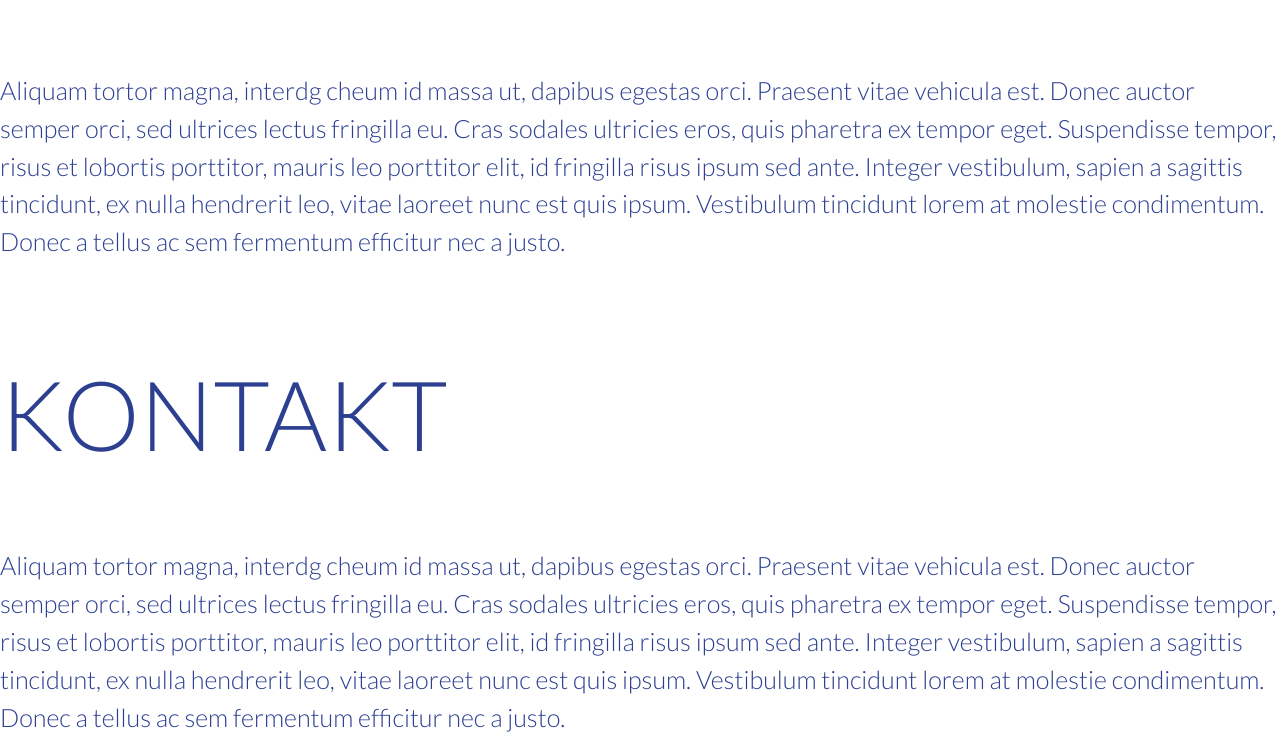
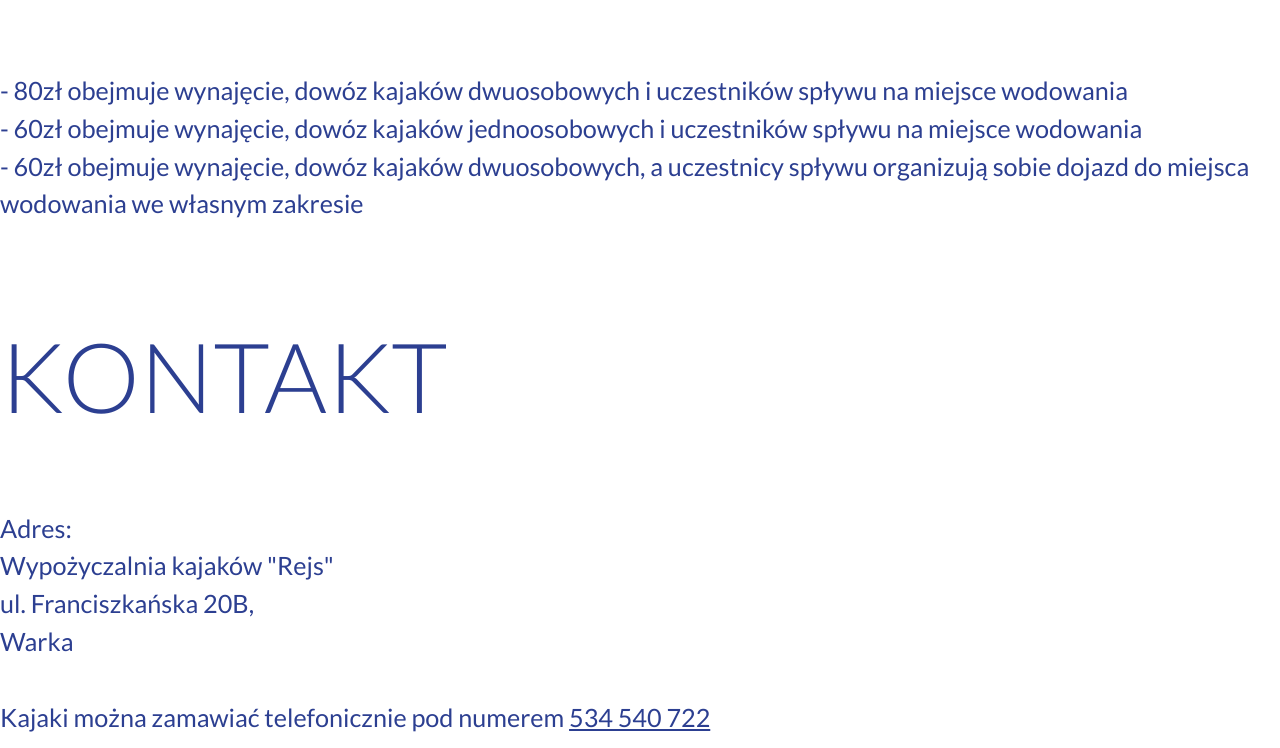
Before and after one commit to krukkrz/rejs, a plain HTML site: page index.html in a window 1280 px wide. Shown: the part 2472-3220 px from the top of the page. Drawn offline with nearby package versions, Linux system fonts and the light colour scheme.

Commit message:
texts updated

```diff
--- a/index.html
+++ b/index.html
@@ -86,16 +86,12 @@
               </div>
 
 
-              <button class="carousel-control-prev"
-                type="button"
-                data-bs-target="#smallCarouselWithControls"
+              <button class="carousel-control-prev" type="button" data-bs-target="#smallCarouselWithControls"
                 data-bs-slide="prev">
                 <img src="assets/img/desktop/strzalka_lewo.png" aria-hidden="true">
                 <span class="visually-hidden">Previous</span>
               </button>
-              <button class="carousel-control-next"
-                type="button"
-                data-bs-target="#smallCarouselWithControls"
+              <button class="carousel-control-next" type="button" data-bs-target="#smallCarouselWithControls"
                 data-bs-slide="next">
                 <img src="assets/img/desktop/strzalka_prawo.png" aria-hidden="true">
                 <span class="visually-hidden">Next</span>
@@ -123,16 +119,12 @@
                 </div>
               </div>
 
-              <button class="carousel-control-prev"
-                type="button"
-                data-bs-target="#carouselWithControls"
+              <button class="carousel-control-prev" type="button" data-bs-target="#carouselWithControls"
                 data-bs-slide="prev">
                 <img src="assets/img/desktop/strzalka_lewo.png" aria-hidden="true">
                 <span class="visually-hidden">Previous</span>
               </button>
-              <button class="carousel-control-next"
-                type="button"
-                data-bs-target="#carouselWithControls"
+              <button class="carousel-control-next" type="button" data-bs-target="#carouselWithControls"
                 data-bs-slide="next">
                 <img src="assets/img/desktop/strzalka_prawo.png" aria-hidden="true">
                 <span class="visually-hidden">Next</span>
@@ -189,12 +181,18 @@
         <div class="row">
           <div class="col-12">
             <h1>CENNIK</h1>
-            <p>Aliquam tortor magna, interdg cheum id massa ut, dapibus egestas orci. Praesent vitae vehicula est. Donec
-              auctor semper orci, sed ultrices lectus fringilla eu. Cras sodales ultricies eros, quis pharetra ex tempor
-              eget. Suspendisse tempor, risus et lobortis porttitor, mauris leo porttitor elit, id fringilla risus ipsum
-              sed ante. Integer vestibulum, sapien a sagittis tincidunt, ex nulla hendrerit leo, vitae laoreet nunc est
-              quis ipsum. Vestibulum tincidunt lorem at molestie condimentum. Donec a tellus ac sem fermentum efficitur
-              nec a justo.</p>
+            <p>
+              <b>
+                - 80zł obejmuje wynajęcie, dowóz kajaków dwuosobowych i uczestników spływu na miejsce
+                wodowania
+                <br>
+                - 60zł obejmuje wynajęcie, dowóz kajaków jednoosobowych i uczestników spływu na miejsce
+                wodowania
+                <br>
+                - 60zł obejmuje wynajęcie, dowóz kajaków dwuosobowych, a uczestnicy spływu organizują sobie
+                dojazd do miejsca wodowania we własnym zakresie
+              </b>
+            </p>
           </div>
         </div>
       </section>
@@ -204,12 +202,22 @@
         <div class="row">
           <div class="col-12">
             <h1>KONTAKT</h1>
-            <p>Aliquam tortor magna, interdg cheum id massa ut, dapibus egestas orci. Praesent vitae vehicula est. Donec
-              auctor semper orci, sed ultrices lectus fringilla eu. Cras sodales ultricies eros, quis pharetra ex tempor
-              eget. Suspendisse tempor, risus et lobortis porttitor, mauris leo porttitor elit, id fringilla risus ipsum
-              sed ante. Integer vestibulum, sapien a sagittis tincidunt, ex nulla hendrerit leo, vitae laoreet nunc est
-              quis ipsum. Vestibulum tincidunt lorem at molestie condimentum. Donec a tellus ac sem fermentum efficitur
-              nec a justo.</p>
+            <p>
+              <b>
+                Adres:
+                <br>
+                Wypożyczalnia kajaków "Rejs"
+                <br>
+                ul. Franciszkańska 20B,
+                <br>
+                Warka
+                <br><br>
+                Kajaki można zamawiać telefonicznie pod numerem
+                <a href="tel:534 540 722">
+                  <u>534 540 722</u>
+                </a>
+              </b>
+            </p>
           </div>
         </div>
       </section>
```
